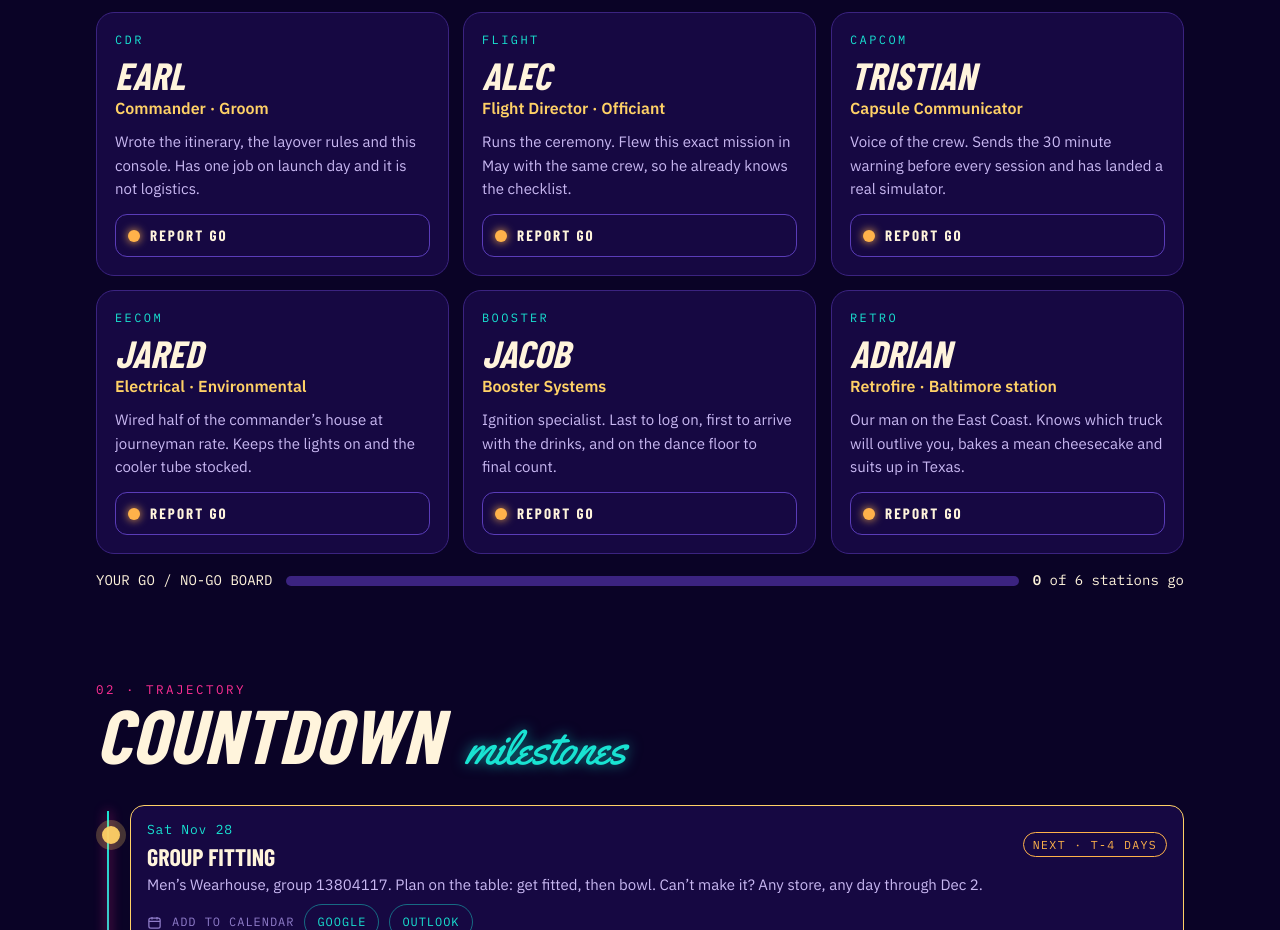
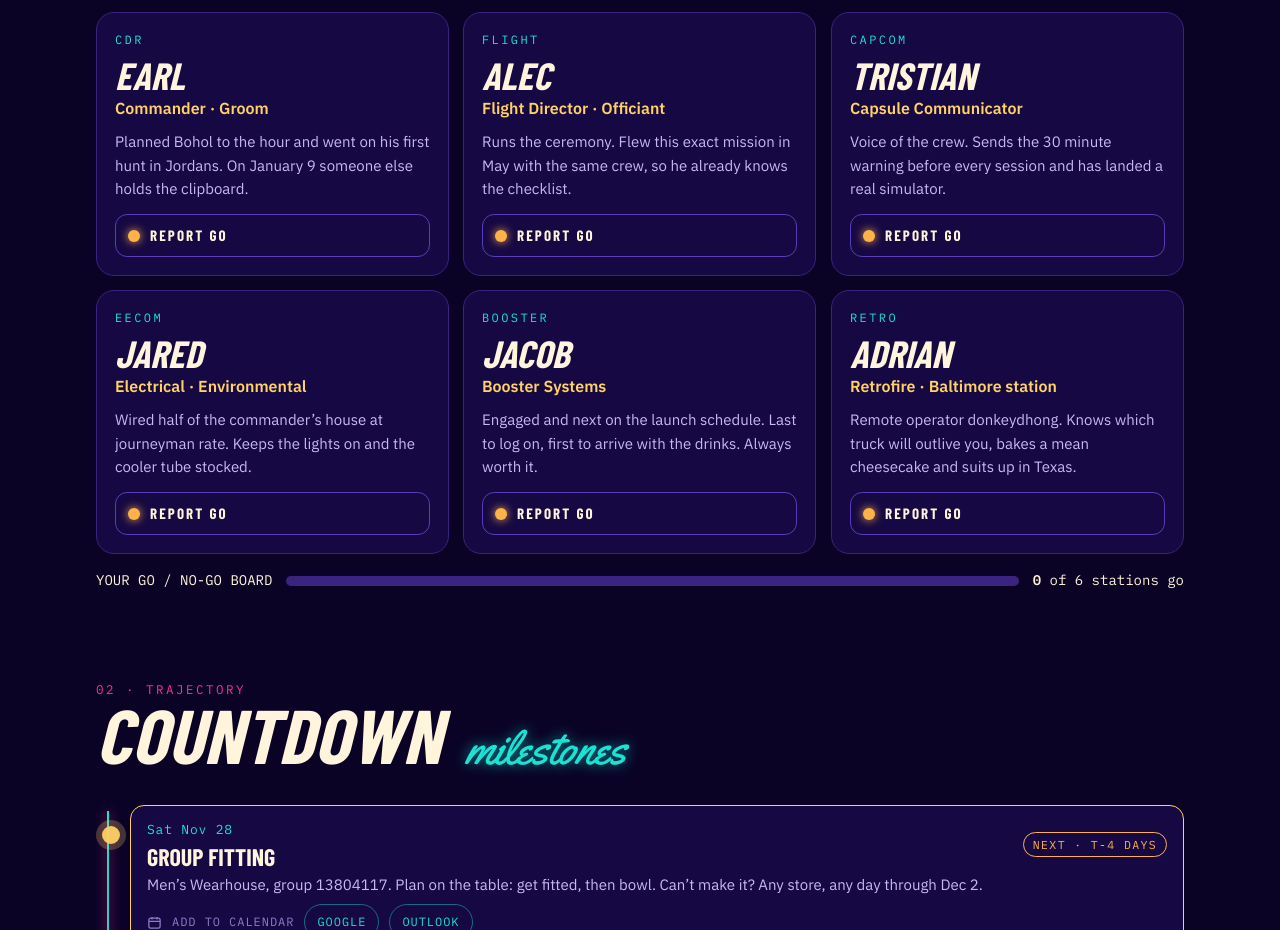
Before and after one commit to harana-io/mission-control, a plain HTML site: page index.html in a window 1280 px wide. Shown: the part 4300-5230 px from the top of the page. Drawn offline with nearby package versions, Linux system fonts and the light colour scheme; animation ran at ten frames a second; a web font is replaced by a local one.

Commit message:
Crew card details and the guest house bar
Co-Authored-By: Claude Fable 5.2 <noreply@anthropic.com>
Claude-Session: https://claude.ai/code/session_01SciVrFHNpKpxjEKWP1KrJW

```diff
--- a/index.html
+++ b/index.html
@@ -470,6 +470,7 @@ footer .sig{font-family:var(--f-script);font-size:clamp(34px,7vw,58px);color:var
         <dt>Check-out</dt><dd><b>Mon Jan 11</b>, by 11:00 AM</dd>
         <dt>Access</dt><dd>The door instructions and WiFi post on Tue Jan 5. Earl relays them to the group chat.</dd>
         <dt>Parking</dt><dd>Room for 8 cars at the front and side. Never on the lawn, so carpool if you can.</dd>
+        <dt>Bar</dt><dd>Stocked. The commander is covering all the alcohol you need at the guest house.</dd>
         <dt>To the venue</dt><dd>Bayside is on 61st Street, a short drive east on the island.</dd>
       </dl>
       <ul class="chips" aria-label="What the house has">
@@ -620,12 +621,12 @@ footer .sig{font-family:var(--f-script);font-size:clamp(34px,7vw,58px);color:var
 const LAUNCH = new Date('2027-01-09T17:00:00-06:00');
 const PLAYLIST_URL = 'https://open.spotify.com/playlist/1CV8o9cbQmChH1QqO6IJMl';
 const CREW = [
-  {id:'earl', name:'Earl', station:'CDR', role:'Commander · Groom', duty:'Wrote the itinerary, the layover rules and this console. Has one job on launch day and it is not logistics.'},
+  {id:'earl', name:'Earl', station:'CDR', role:'Commander · Groom', duty:'Planned Bohol to the hour and went on his first hunt in Jordans. On January 9 someone else holds the clipboard.'},
   {id:'alec', name:'Alec', station:'FLIGHT', role:'Flight Director · Officiant', duty:'Runs the ceremony. Flew this exact mission in May with the same crew, so he already knows the checklist.'},
   {id:'tristian', name:'Tristian', station:'CAPCOM', role:'Capsule Communicator', duty:'Voice of the crew. Sends the 30 minute warning before every session and has landed a real simulator.'},
   {id:'jared', name:'Jared', station:'EECOM', role:'Electrical · Environmental', duty:'Wired half of the commander’s house at journeyman rate. Keeps the lights on and the cooler tube stocked.'},
-  {id:'jacob', name:'Jacob', station:'BOOSTER', role:'Booster Systems', duty:'Ignition specialist. Last to log on, first to arrive with the drinks, and on the dance floor to final count.'},
-  {id:'adrian', name:'Adrian', station:'RETRO', role:'Retrofire · Baltimore station', duty:'Our man on the East Coast. Knows which truck will outlive you, bakes a mean cheesecake and suits up in Texas.'}
+  {id:'jacob', name:'Jacob', station:'BOOSTER', role:'Booster Systems', duty:'Engaged and next on the launch schedule. Last to log on, first to arrive with the drinks. Always worth it.'},
+  {id:'adrian', name:'Adrian', station:'RETRO', role:'Retrofire · Baltimore station', duty:'Remote operator donkeydhong. Knows which truck will outlive you, bakes a mean cheesecake and suits up in Texas.'}
 ];
 const MW = 'Men’s Wearhouse, 19222 Gulf Fwy, Friendswood, TX 77546', HOUSE = '11820 Stewart Rd, Galveston, TX 77554', VENUE = 'Bayside Event Center, 1723 61st St, Galveston, TX 77551';
 const PLAN = [
```
